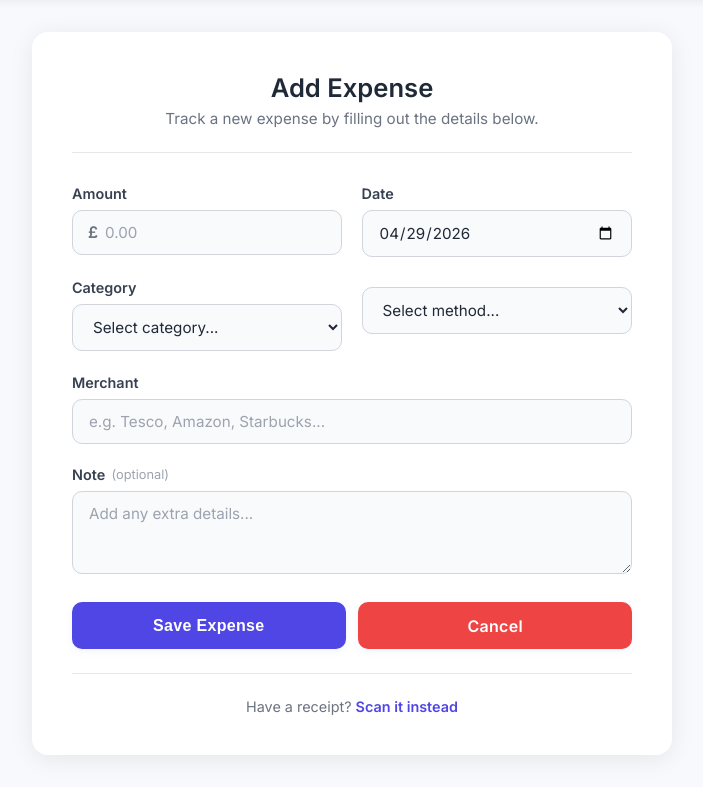
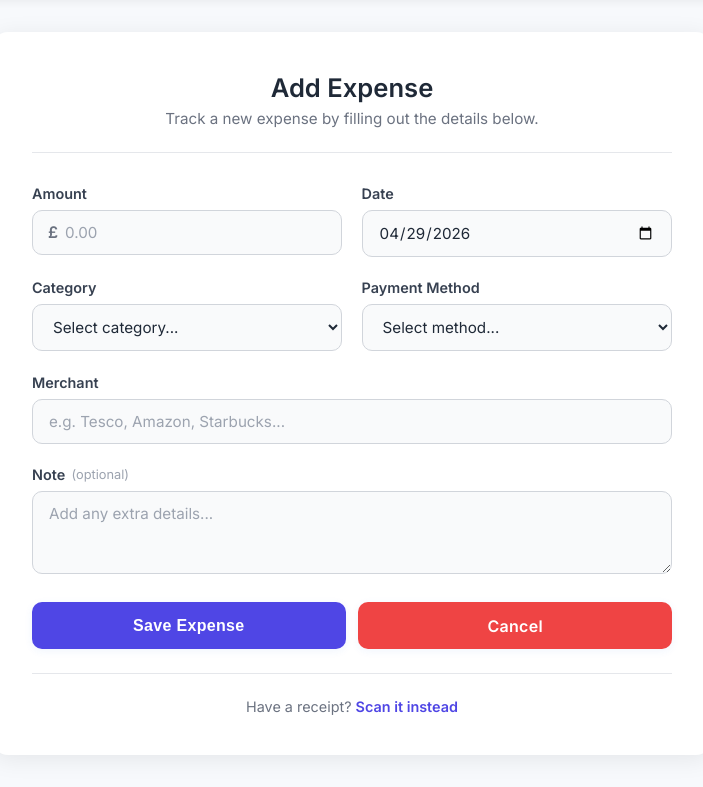
Before and after one commit to adeebimam/DSP_Project, a Flask app: page /add-expense in a window 1280 px wide. Shown: the part 61-848 px from the top of the page, without its empty margins (288-991 px from the left). Run offline with Flask 3, Linux system fonts and the light colour scheme; the visitor is signed in with stand-in values (Sample User, id 1); some libraries are stand-ins or nearby versions.

Commit message:
fixing CSS

```diff
--- a/static/style.css
+++ b/static/style.css
@@ -685,7 +685,7 @@ tr:hover td {
     border-radius: 16px;
     box-shadow: 0 4px 24px rgba(0, 0, 0, 0.08);
     padding: 2.5rem;
-    max-width: 640px;
+    max-width: 720px;
     width: 100%;
     transition: box-shadow 0.2s;
 }
@@ -721,6 +721,10 @@ tr:hover td {
     display: grid;
     grid-template-columns: 1fr 1fr;
     gap: 1.2rem;
+}
+
+.form-row > .form-group-modern {
+    min-width: 0;
 }
 
 .form-group-modern {
--- a/templates/add-expense.html
+++ b/templates/add-expense.html
@@ -53,6 +53,7 @@
                 </div>
                 <div class="form-group-modern">
                     <label for="payment_method">
+                    Payment Method
                     </label>
                     <select id="payment_method" name="payment_method">
                         <option value="">Select method...</option>
```
